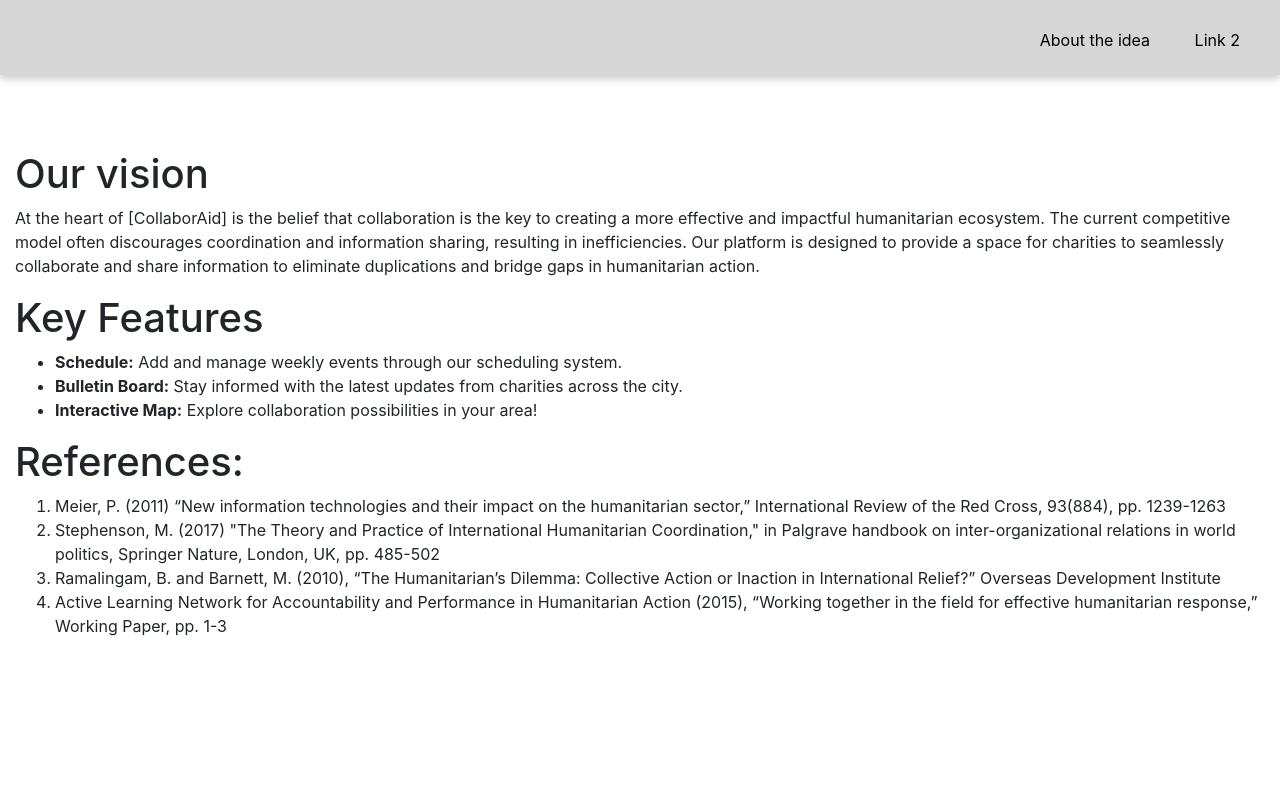
After one commit to hgillesp12/charity_platform, a Flask app: page /about in a window 1280 px wide. The commit adds this page. Run offline with Flask 3, Linux system fonts and the light colour scheme; some libraries are stand-ins or nearby versions.

Commit message:
Add about page

```diff
--- a/api/app.py
+++ b/api/app.py
@@ -67,6 +67,10 @@ with app.app_context():
 def send_to_register():
     return render_template("register.html",
                            message="Login with your charity registration number")
+
+@app.route('/about')
+def send_to_about():
+    return render_template("about.html")
 
 
 @app.route('/post_message/<name>/<reg_number>')
--- /dev/null
+++ b/api/templates/about.html
@@ -0,0 +1,61 @@
+<!DOCTYPE html>
+<html>
+  <head>
+    <!-- Bootstrap CSS CDN -->
+    <link
+      rel="stylesheet"
+      href="https://maxcdn.bootstrapcdn.com/bootstrap/4.5.2/css/bootstrap.min.css"
+    />
+    <link
+      rel="stylesheet"
+      href="{{ url_for('static', filename='styles.css') }}"
+    />
+  </head>
+  <body>
+    <div class="navbar">
+      <div class="navbar-links">
+        <a href="/about">About the idea</a>
+        <a href="#link2">Link 2</a>
+      </div>
+    </div>
+    <div class="main-content">
+      <h1>Our vision</h1>
+      <p>At the heart of [CollaborAid] is the belief that collaboration is the key to creating a more effective and impactful humanitarian ecosystem.
+        The current competitive model often discourages coordination and information sharing, resulting in inefficiencies. Our platform is designed to
+        provide a space for charities to seamlessly collaborate and share information to eliminate duplications and bridge gaps in humanitarian action.</p>
+      <div id="features">
+        <h1>Key Features</h1>
+        <ul>
+            <li><strong>Schedule:</strong> Add and manage weekly events through our scheduling system.</li>
+            <li><strong>Bulletin Board:</strong> Stay informed with the latest updates from charities across the city.</li>
+            <li><strong>Interactive Map:</strong> Explore collaboration possibilities in your area!</li>
+        </ul>
+      <h1>References:</h1>
+      <ol>
+          <li>Meier, P. (2011) “New information technologies and their impact on the humanitarian sector,” International Review of the Red Cross, 93(884), pp. 1239-1263</li>
+          <li>Stephenson, M. (2017) "The Theory and Practice of International Humanitarian Coordination," in Palgrave handbook on inter-organizational relations in world politics, Springer Nature, London, UK, pp. 485-502</li>
+          <li>Ramalingam, B. and Barnett, M. (2010), “The Humanitarian’s Dilemma: Collective Action or Inaction in International Relief?” Overseas Development Institute</li>
+          <li>Active Learning Network for Accountability and Performance in Humanitarian Action (2015), “Working together in the field for effective humanitarian response,” Working Paper, pp. 1-3</li>
+      </ol>
+    </div>
+    <!-- Bootstrap JS, Popper.js, and jQuery CDN -->
+    <script src="https://ajax.googleapis.com/ajax/libs/jquery/3.5.1/jquery.min.js"></script>
+    <script src="https://cdnjs.cloudflare.com/ajax/libs/popper.js/1.16.0/umd/popper.min.js"></script>
+    <script src="https://maxcdn.bootstrapcdn.com/bootstrap/4.5.2/js/bootstrap.min.js"></script>
+    <script>
+      document
+        .getElementById('registerBtn')
+        .addEventListener('click', function () {
+          document.getElementById('myForm').action = '/registration_submit';
+          document.getElementById('myForm').submit();
+        });
+
+      document
+        .getElementById('loginBtn')
+        .addEventListener('click', function () {
+          document.getElementById('myForm').action = '/login_submit';
+          document.getElementById('myForm').submit();
+        });
+    </script>
+  </body>
+</html>
--- a/api/templates/main_page.html
+++ b/api/templates/main_page.html
@@ -15,7 +15,7 @@
     <!-- Navbar -->
     <div class="navbar">
       <div class="navbar-links">
-        <a href="#link1">About the idea</a>
+        <a href="/about">About the idea</a>
         <a href="#link2">Link 2</a>
       </div>
     </div>
--- a/api/templates/register.html
+++ b/api/templates/register.html
@@ -14,7 +14,7 @@
   <body>
     <div class="navbar">
       <div class="navbar-links">
-        <a href="#about">About the idea</a>
+        <a href="/about">About the idea</a>
         <a href="#link2">Link 2</a>
       </div>
     </div>
```
